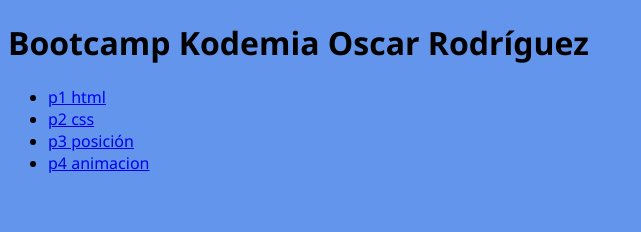
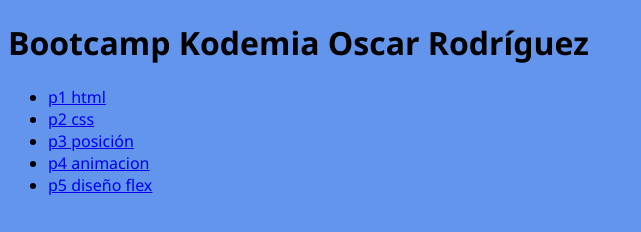
Before and after one commit to oscar-rh/bootcamp12g, a plain HTML site: page index.html in a window 1280 px wide. Shown: the whole page, without its empty margins (0-641 px from the left). Drawn offline with Linux system fonts and the light colour scheme.

Commit message:
se añade al menu la practica flex

```diff
--- a/index.html
+++ b/index.html
@@ -20,6 +20,8 @@
                     </li>
                     <li><a href="p4animacion/index.html"> p4 animacion </a>
                     </li>
+                    <li><a href="p5flex/index.html"> p5 diseño flex </a>
+                    </li>
                 </ul>
             </section>
         </main>
```
